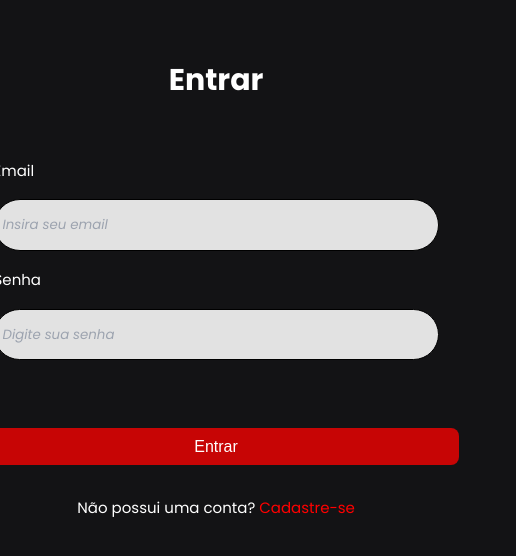
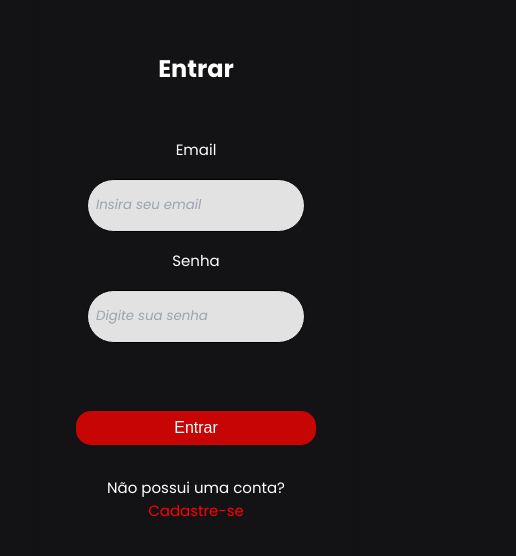
Before and after one commit to ruanpedroguedes/beacon-navigator, a React (Vite) app: page /login in a window 390 px wide. Shown: the part 136-692 px from the top of the page, 516 px wide, since content can reach past the window. Built offline with nearby package versions, Linux system fonts and the light colour scheme.

Commit message:
feat: add reposive of login

```diff
--- a/src/components/Login/Login.css
+++ b/src/components/Login/Login.css
@@ -89,6 +89,7 @@ div.form-container {
   font-family: "Poppins", sans-serif;
   font-size: 19px;
   color: white;
+  align-items: center;
 }
 
 .input-group input {
@@ -119,8 +120,10 @@ input::placeholder {
     padding: 0.7rem;
   }
 
-  .input-group input {
-    width: 100%;
+  .input-group {
+    display: flex;
+    align-items: center;
+    gap: 1.1rem;
   }
 
   .form-header h1 {
--- a/src/components/Login/input.css
+++ b/src/components/Login/input.css
@@ -26,3 +26,93 @@
   font-style: italic;
   color: #9CA3AF;
 }
+
+/* Ajustes gerais para responsividade */
+.form-wrapper {
+display: flex;
+justify-content: center;
+align-items: center;
+background-color: #131315;
+padding: 1rem;
+box-shadow: 0 4px 8px rgba(0, 0, 0, 0.1);
+border-radius: 10px;
+width: 80%;
+max-width: 500px;
+color: white;
+}
+
+.form-header h1 {
+font-size: 28px;
+text-align: center;
+}
+
+.input-group input {
+width: 100%;
+height: 40px;
+}
+
+.form-button {
+margin-top: 1rem;
+padding: 0.6rem;
+background-color: rgba(255, 0, 0, 0.76);
+color: white;
+font-size: 18px;
+border: none;
+border-radius: 15px;
+cursor: pointer;
+}
+
+/* Media query para iPhone 12 Pro (390px largura) */
+@media (max-width: 390px) {
+.form-wrapper {
+  padding: 1rem;
+  max-width: 100%;
+}
+
+.form-header h1 {
+  font-size: 24px;
+}
+
+.input-group input {
+  height: 35px;
+}
+
+.form-button {
+  font-size: 16px;
+  padding: 0.5rem;
+}
+
+.form-footer {
+  font-size: 12px;
+}
+}
+
+.form-footer p {
+color: white;
+align-items: center ;
+text-align: center;
+}
+
+/* Estilos gerais de dispositivos menores */
+@media (max-width: 320px) {
+.form-wrapper {
+  padding: 0.5rem;
+}
+
+.form-header h1 {
+  font-size: 20px;
+}
+
+.input-group input {
+  height: 30px;
+}
+
+.form-button {
+  font-size: 14px;
+  padding: 0.4rem;
+}
+
+.form-footer {
+  font-size: 10px;
+}
+}
```
Lines whose indentation alone changed are shown as unchanged.
